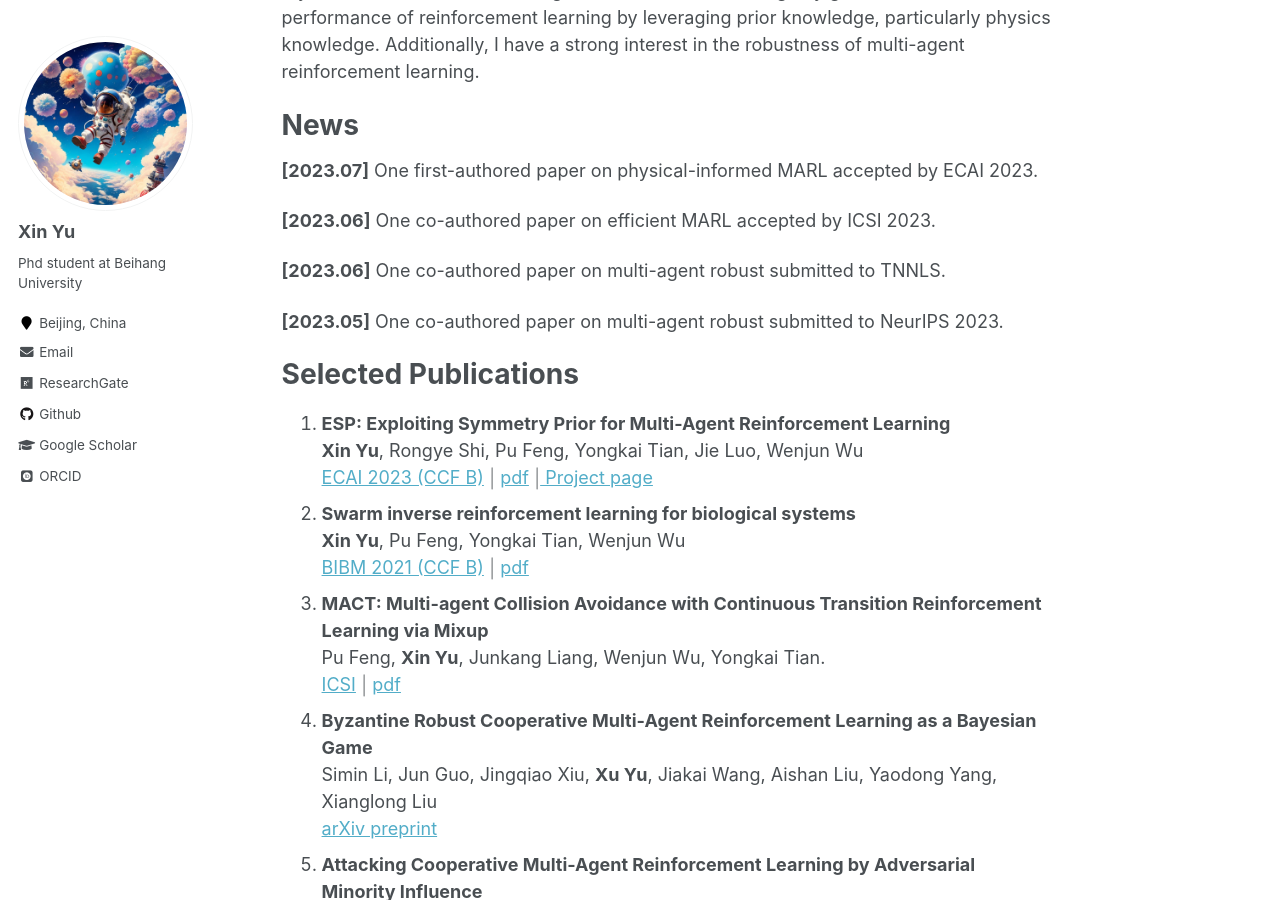
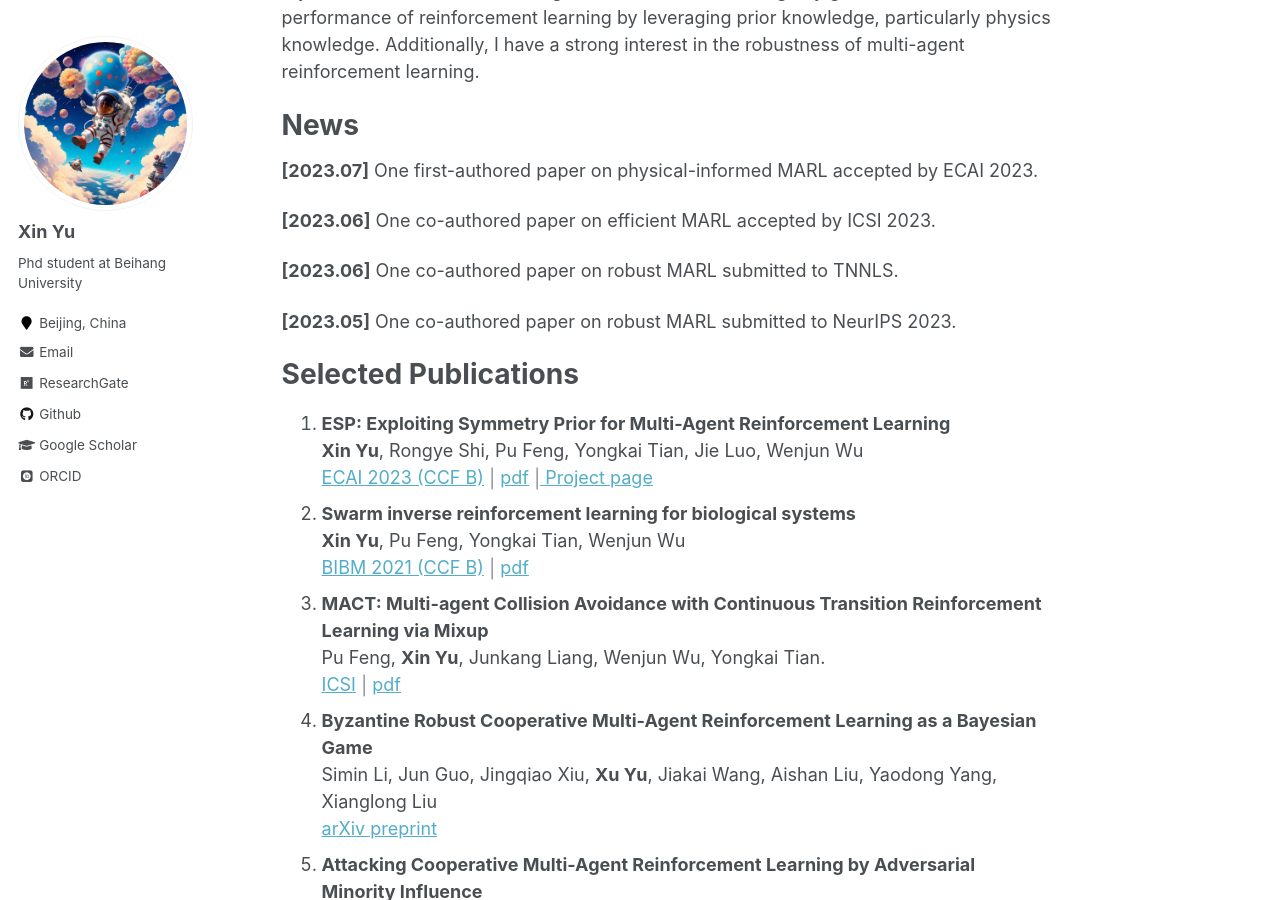
Before and after one commit to xinyu-site/xinyu-site.github.io, a Jekyll site: the page built from _pages/about.md, in a window 1280 px wide and 900 px high, scrolled down 335 px. Built offline with Jekyll 4.4.1, drawn with Linux system fonts in a browser that asks for light colours; some web fonts are replaced; formulas are drawn with MathJax 3.

Commit message:
Update about.md

```diff
--- a/_pages/about.md
+++ b/_pages/about.md
@@ -18,8 +18,8 @@ News
 ======
 <p style="font-size:18px"> <strong>[2023.07]</strong> One first-authored paper on physical-informed MARL accepted by ECAI 2023.</p>
 <p style="font-size:18px"> <strong>[2023.06]</strong> One co-authored paper on efficient MARL accepted by ICSI 2023.</p>
-<p style="font-size:18px"> <strong>[2023.06]</strong> One co-authored paper on multi-agent robust submitted to TNNLS.</p>
-<p style="font-size:18px"> <strong>[2023.05]</strong> One co-authored paper on multi-agent robust submitted to NeurIPS 2023.</p>
+<p style="font-size:18px"> <strong>[2023.06]</strong> One co-authored paper on robust MARL submitted to TNNLS.</p>
+<p style="font-size:18px"> <strong>[2023.05]</strong> One co-authored paper on robust MARL submitted to NeurIPS 2023.</p>
 
 
 Selected Publications
```
